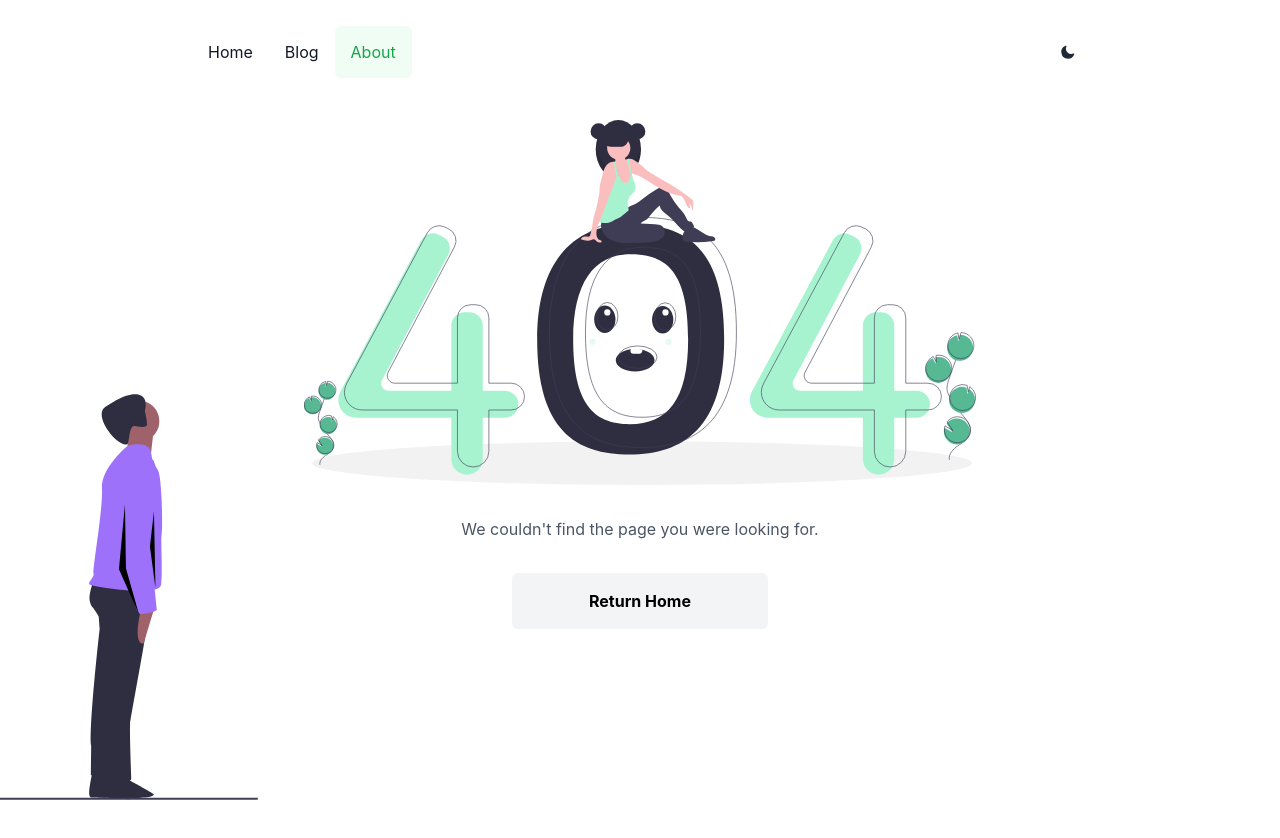
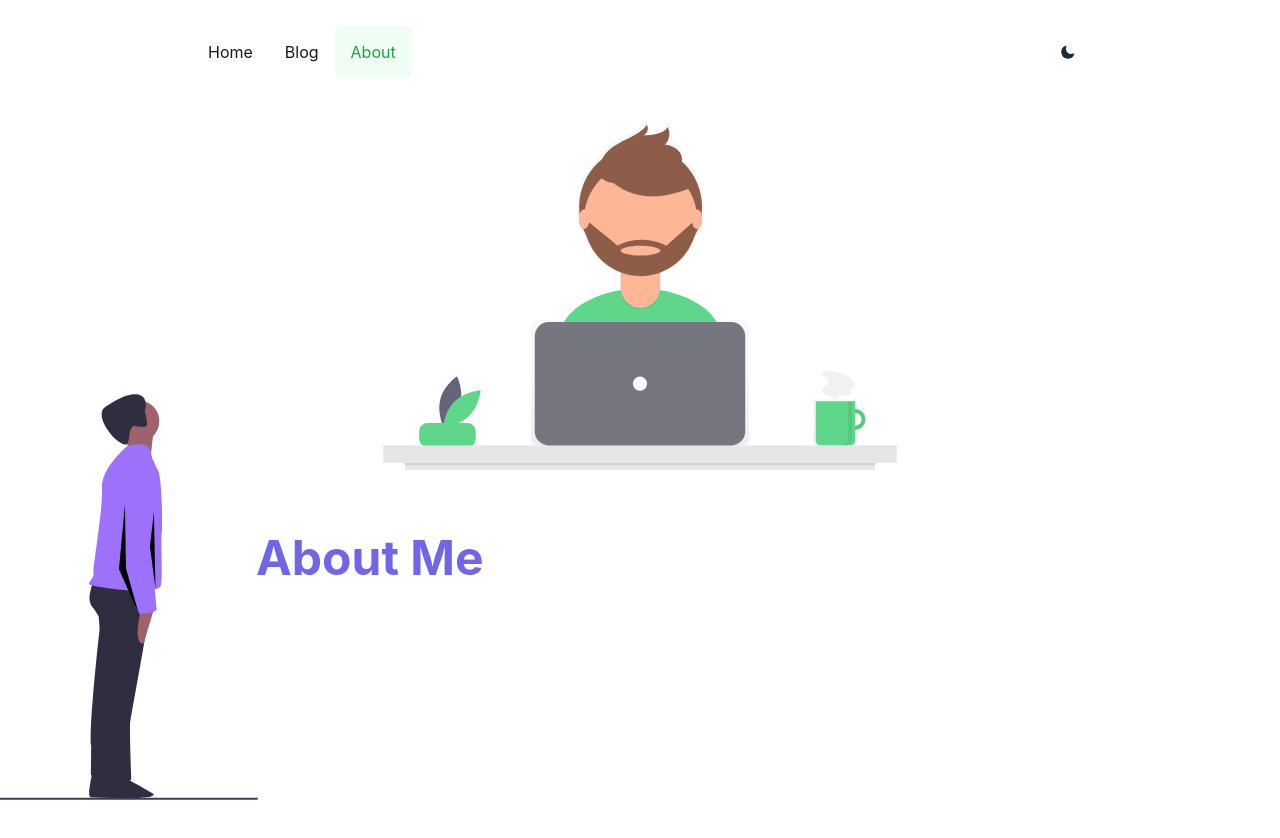
Before and after one commit to thiagodebastos/thiago.codes, a Next.js app: page /about in a window 1280 px wide. Before the commit this address had no page. Shown: the top 838 px of the page. Before the commit the page ends 800 px from the top, so only its background shows below. Built offline with nearby package versions, Linux system fonts and the light colour scheme; a web font is replaced by a local one; what @tailwindcss/typography would draw is missing.

Commit message:
feat(about-page): add about page fixes #6

```diff
--- /dev/null
+++ b/pages/about.js
@@ -0,0 +1,48 @@
+import Image from 'next/image'
+import { Container } from '@/components/container'
+
+export default function AboutPage() {
+  return (
+    <Container title="About - Thiago de Bastos">
+      <div className="flex flex-col items-start justify-center w-full mx-auto mb-16 max-w-3xl">
+        <div className="w-full h-[350px] relative mb-16 opacity-80">
+          <Image
+            src="/static/images/undraw_Designer_by46.svg"
+            alt="developer"
+            layout="fill"
+          />
+        </div>
+        <h1 className="mb-8 text-3xl font-bold text-indigo-500 md:text-5xl dark:text-white">
+          About Me
+        </h1>
+        <div className="prose prose-lg dark:prose-dark">
+          <p>
+            I&apos;m Thiago, a <em>Javascript Developer</em>, based in Sydney.
+          </p>
+
+          <p>
+            I grew up in Goiânia, Brazil, and moved to Sydney, Australia when I
+            was 7 years old. I spent most of my life in Sydney, until my late
+            20&apos;s when I moved to England for 2 years, spending most of that
+            time in a town at the end of the Thames River named Leigh-on-Sea -
+            where I began my journey as a software engineer.
+          </p>
+
+          <p>
+            Today, I am still on that same learning journey, having pushed
+            myself beyond Javascipt into TypeScript, as well as backend
+            languages and database query syntax. I keep myself busy pushing my
+            capabilities further into the space of Clean Code and Domain Driven
+            Design principles and have created this blog to share my journey so
+            far.
+          </p>
+
+          <p>
+            Join me as descend ever deeper into the world of software
+            engineering and product development!
+          </p>
+        </div>
+      </div>
+    </Container>
+  )
+}
```
Also changed, not shown: public/static/images/undraw_Designer_by46.svg (added), public/static/images/undraw_developer_activity.svg (added).
